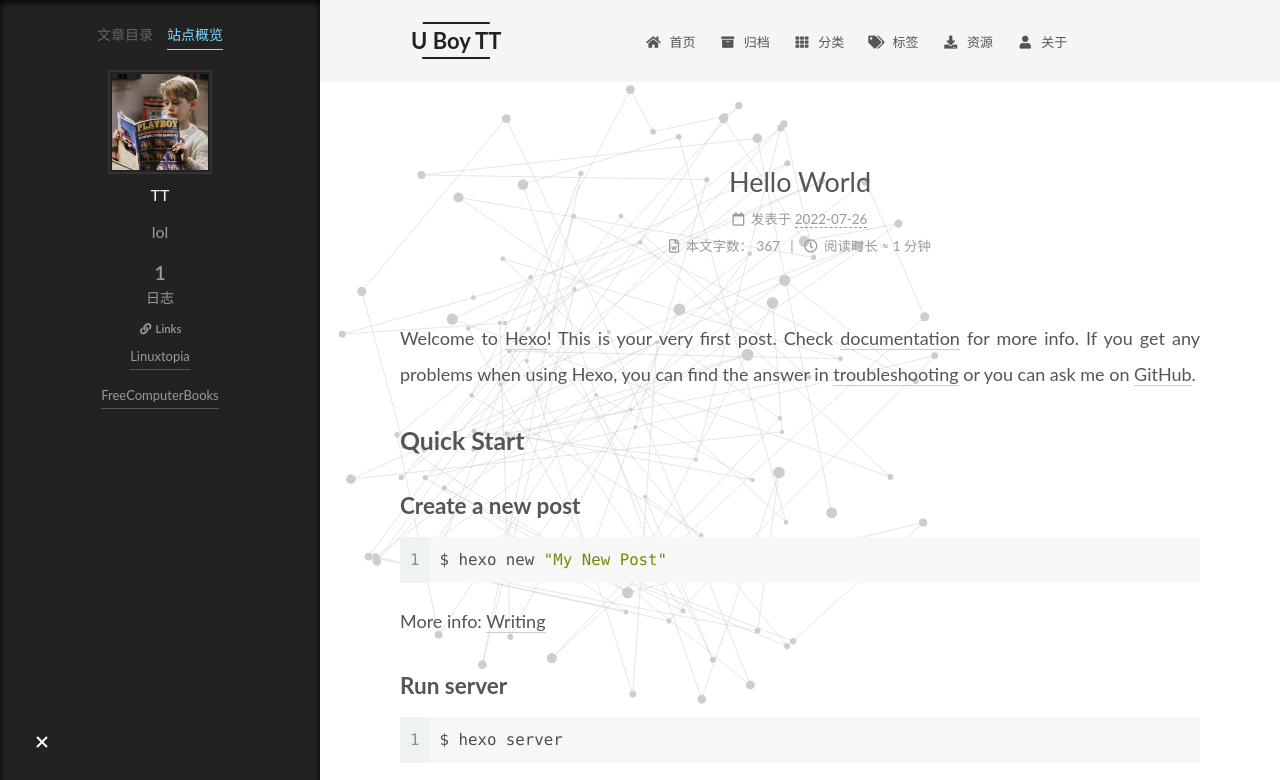
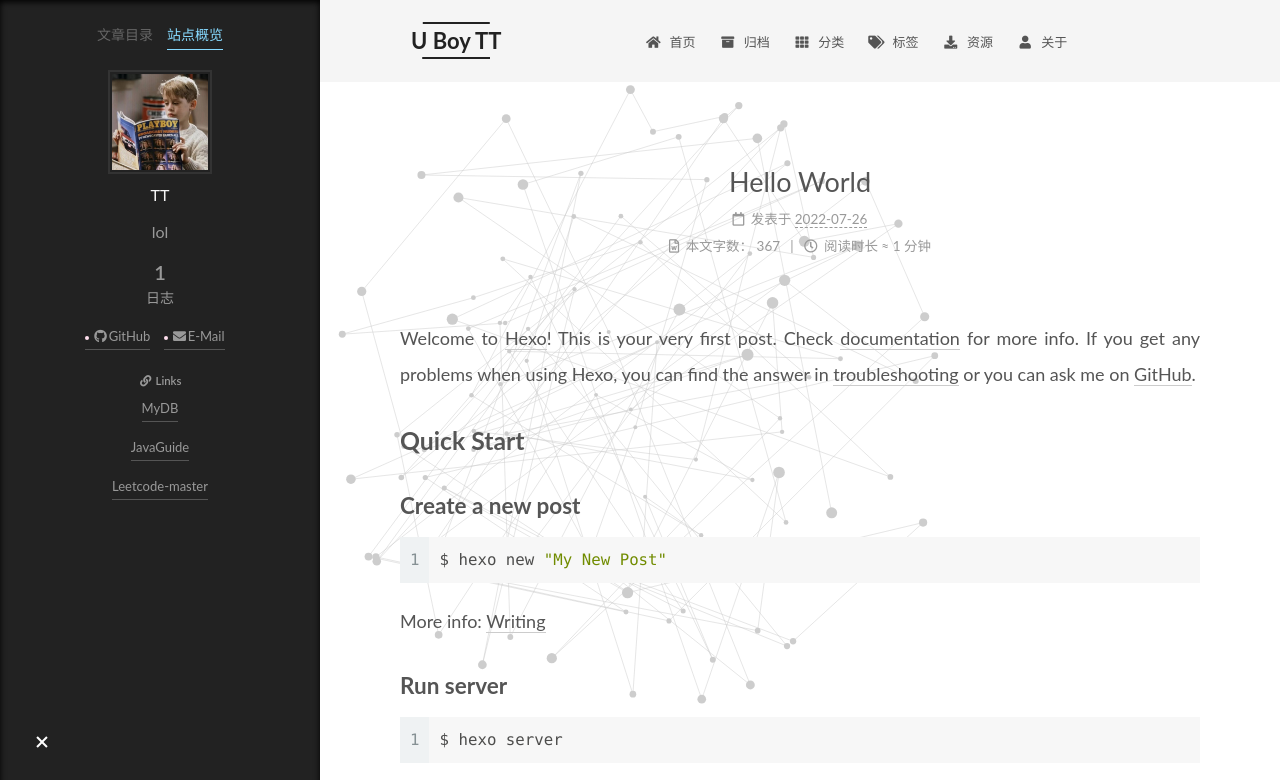
Before and after one commit to DDDDSG/DDDDSG.github.io, a plain HTML site: page 2022/07/26/hello-world/index.html in a window 1280 px wide. Both pictures are taken after a click on the item "站点概览". Shown: the top 780 px of the page. Drawn offline with Linux system fonts and the light colour scheme; some packages are replaced by stand-ins of ours; a script that the page names is missing.

Commit message:
Site updated: 2022-07-28 00:22:24

```diff
--- a/2022/07/26/hello-world/index.html
+++ b/2022/07/26/hello-world/index.html
@@ -352,6 +352,14 @@
       </div>
   </nav>
 </div>
+  <div class="links-of-author motion-element">
+      <span class="links-of-author-item">
+        <a href="https://github.com/DDDDSG" title="GitHub → https:&#x2F;&#x2F;github.com&#x2F;DDDDSG" rel="noopener" target="_blank"><i class="fab fa-github fa-fw"></i>GitHub</a>
+      </span>
+      <span class="links-of-author-item">
+        <a href="/854878803@qq.com" title="E-Mail → 854878803@qq.com"><i class="fa fa-envelope fa-fw"></i>E-Mail</a>
+      </span>
+  </div>
 
 
   <div class="links-of-blogroll motion-element">
@@ -360,10 +368,13 @@
     </div>
     <ul class="links-of-blogroll-list">
         <li class="links-of-blogroll-item">
-          <a href="https://www.linuxtopia.org/" title="https:&#x2F;&#x2F;www.linuxtopia.org" rel="noopener" target="_blank">Linuxtopia</a>
+          <a href="https://ziyang.moe/" title="https:&#x2F;&#x2F;ziyang.moe&#x2F;" rel="noopener" target="_blank">MyDB</a>
         </li>
         <li class="links-of-blogroll-item">
-          <a href="https://freecomputerbooks.com/" title="https:&#x2F;&#x2F;freecomputerbooks.com&#x2F;" rel="noopener" target="_blank">FreeComputerBooks</a>
+          <a href="https://javaguide.cn/" title="https:&#x2F;&#x2F;javaguide.cn&#x2F;" rel="noopener" target="_blank">JavaGuide</a>
+        </li>
+        <li class="links-of-blogroll-item">
+          <a href="https://www.programmercarl.com/" title="https:&#x2F;&#x2F;www.programmercarl.com&#x2F;" rel="noopener" target="_blank">Leetcode-master</a>
         </li>
     </ul>
   </div>
--- a/css/main.css
+++ b/css/main.css
@@ -1168,7 +1168,7 @@ pre .javascript .function {
 }
 .links-of-author a::before,
 .links-of-author span.exturl::before {
-  background: #f154c7;
+  background: #ffdeee;
   border-radius: 50%;
   content: ' ';
   display: inline-block;
```
Also changed, not shown: about/index.html (+13 -2 lines), archives/2022/07/index.html (+13 -2 lines), archives/2022/index.html (+13 -2 lines), archives/index.html (+13 -2 lines), categories/index.html (+13 -2 lines), index.html (+13 -2 lines), resources/index.html (+13 -2 lines), tags/index.html (+13 -2 lines).
